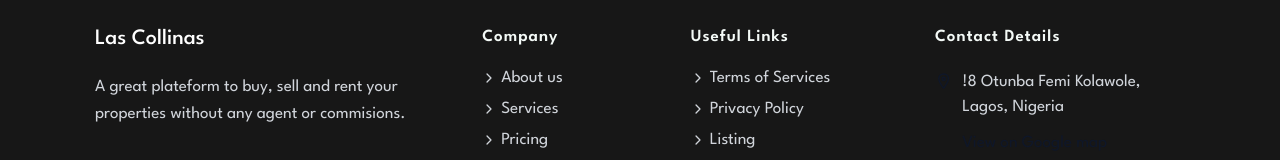
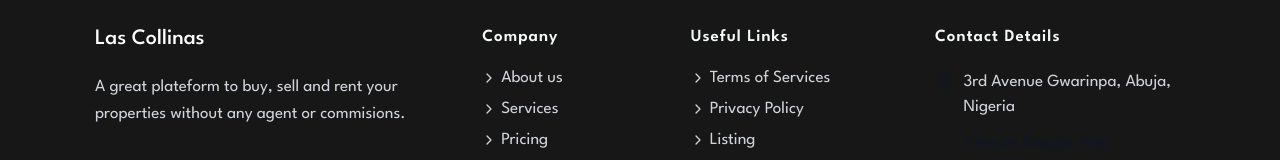
Before and after one commit to peswes/Las-Colinas, a plain HTML site: page index.html in a window 1280 px wide. Shown: the part 3874-4034 px from the top of the page. Drawn offline with nearby package versions, Linux system fonts and the light colour scheme.

Commit message:
Update index.html

```diff
--- a/index.html
+++ b/index.html
@@ -948,7 +948,7 @@ Located in Abuja, our apartments are designed with both functionality and elegan
             <ion-icon name="location-outline"></ion-icon>
 
             <address class="address">
-                !8 Otunba Femi Kolawole, Lagos, Nigeria<br>
+                3rd Avenue Gwarinpa, Abuja, Nigeria<br>
 
               <a href="#" class="address-link">View on Google map</a>
             </address>
```
